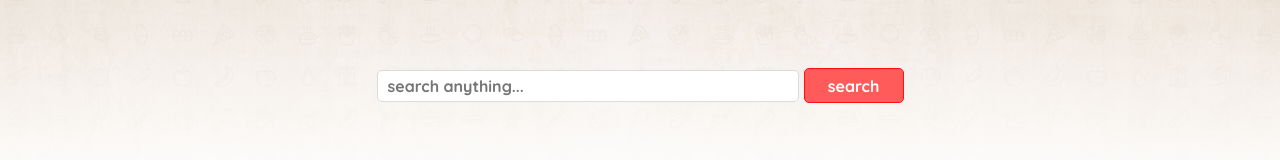
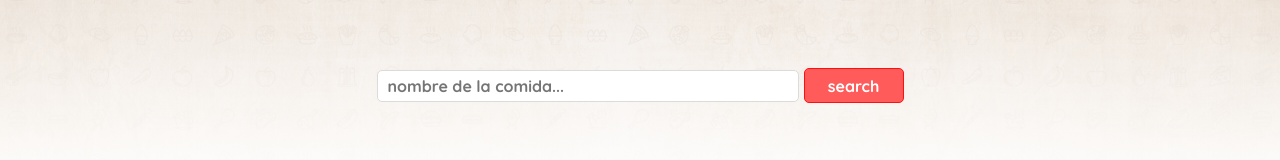
Before and after one commit to willydot21/web-pizzer-a, a React (Create React App) app: page /menu in a window 1280 px wide. Shown: the part 260-420 px from the top of the page. Built offline with nearby package versions, Linux system fonts and the light colour scheme; a web font is replaced by a local one.

Commit message:
web version 1.0.1

```diff
--- a/src/components/footer.js
+++ b/src/components/footer.js
@@ -41,7 +41,7 @@ const AppFooter = props => {
           </a>
 
         </div>
-        <p className="footer-rights">© Los Romeros •</p>
+        <p className="footer-rights">© Los Romeros 2022</p>
       </div>
     </footer>
   );
--- a/src/components/menu-search.js
+++ b/src/components/menu-search.js
@@ -19,7 +19,7 @@ const MenuSearch = props => {
         className="menu-search-text subtitle-text"
         type="text"
         onChange={ handleSearch }
-        placeholder="search anything..."
+        placeholder="nombre de la comida..."
       />
       <input
         className="menu-search-button subtitle-text"
--- a/src/components/styles/menu-categories.css
+++ b/src/components/styles/menu-categories.css
@@ -50,7 +50,10 @@
 .menu-category:active {
   background-color: rgb(255, 213, 213);
   color: rgb(115, 115, 115);
+  transform: scale(1.1);
+  box-shadow: 5px 5px 20px rgba(0, 0, 0, 0.13);
 }
+
 
 @media (width > 600px) {
   .menu-category {
--- a/src/components/styles/menu-search.css
+++ b/src/components/styles/menu-search.css
@@ -15,6 +15,7 @@
   padding: 10px;
   border-radius: 5px;
   margin-right: 5px;
+  transition: .2s;
 }
 
 .menu-search-button {
@@ -33,6 +34,10 @@
   cursor: pointer;
 }
 
+.menu-search-text:active {
+  box-shadow: 5px 5px 20px rgba(0, 0, 0, 0.13);
+}
+
 .menu-search-button:active {
   background-color: rgb(228, 79, 79);
   border: 1px solid rgb(255, 255, 255);
--- a/src/components/styles/navbar.css
+++ b/src/components/styles/navbar.css
@@ -17,5 +17,5 @@
 }
 
 .app-navbar .nav-link:hover {
-  color: rgb(219, 219, 219);
+  color: rgb(255, 99, 99);
 }
```
